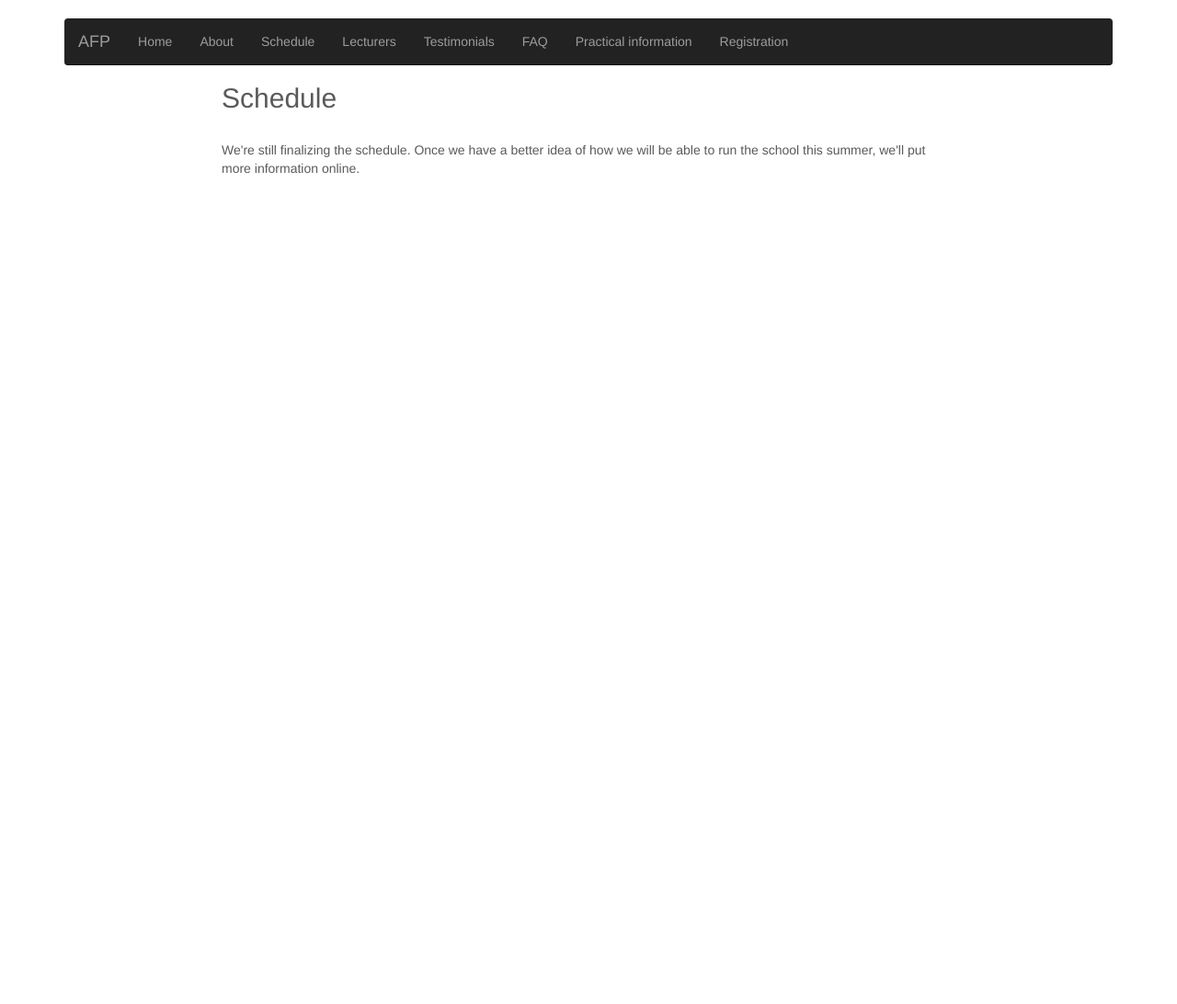
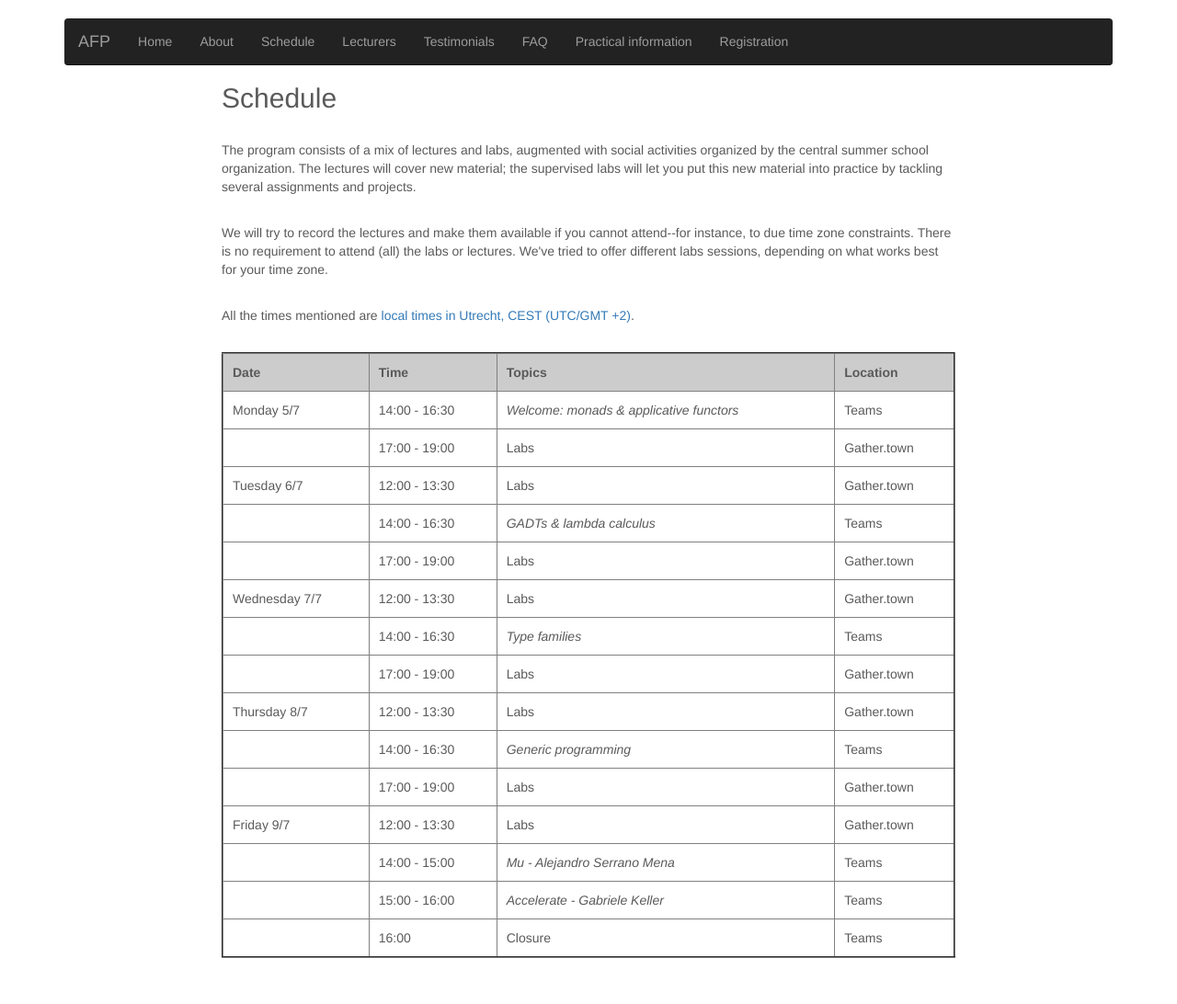
Before and after one commit to uu-afp/uu-afp.github.io, a Jekyll site: the page built from schedule.html, in a window 1280 px wide. Shown: the whole page at 92% size. Built offline with Jekyll 4.4.1, drawn with Linux system fonts in a browser that asks for light colours; nearby versions of some CDN libraries; before the commit the page ends 900 px from its top, so only the background shows below that.

Commit message:
Added schedule.

```diff
--- a/schedule.html
+++ b/schedule.html
@@ -7,243 +7,154 @@ layout: default
 
 <h2>Schedule</h2></br>
 
-<p>We're still finalizing the schedule. Once we have a better idea of
-how we will be able to run the school this summer, we'll put more information online.</p>
+<p>
+The program consists of a mix of lectures and labs, augmented with
+social activities organized by the central summer school
+organization. The lectures will cover new material; the supervised
+labs will let you put this new material into practice by tackling
+several assignments and projects.
+</p></br>
 
-<!-- <p>We're still finalizing the schedule. Based on the courses we've -->
-<!-- taught in the past, we have put together a preliminary program -->
-<!-- illustrative of the different topics that we intend to -->
-<!-- cover.</p> -->
+<p>
+  We will try to record the lectures and make them available if you
+  cannot attend--for instance, to due time zone constraints. There is
+  no requirement to attend (all) the labs or lectures. We've tried to
+  offer different labs sessions, depending on what works best for your
+  time zone.
+</p></br>
 
-<!-- <p> -->
-<!-- The program consists of a mix of lectures, labs and social -->
-<!-- activities. The lectures will cover new material; the supervised labs -->
-<!-- will let you put this new material into practice by tackling several -->
-<!-- assignments and projects. -->
-<!-- </p></br> -->
+<p>
+All the times mentioned
+are <a href="https://www.timeanddate.com/worldclock/netherlands/utrecht">local
+times in Utrecht, CEST (UTC/GMT +2)</a>.
+</p></br>
 
 
-<!--   <table cols="4" width="100%" cellpadding="3" border="2"> -->
-<!--     <tr bgcolor="#CCCCCC"> -->
-
-<!--       <th>Date</th> -->
-
-<!--       <th>Time</th> -->
-
-<!--       <th>Topics</th> -->
-
-<!--       <th>Location</th>       -->
-
-<!--     </tr> -->
-
-<!--     <tr> -->
-<!--       <td>Monday 6/7</td> -->
-<!--       <td>09:00</td> -->
-<!--       <td>Registration</td> -->
-<!--       <td></td> -->
-<!--     </tr> -->
-
-<!--     <tr> -->
-<!--       <td></td> -->
-<!--       <td>09:30</td> -->
-<!--       <td><i>Introduction and welcome</i> </td> -->
-<!--       <td></td> -->
-<!--     </tr> -->
 
 
-<!--     <tr> -->
-<!--       <td></td> -->
-<!--       <td>11:00</td> -->
-<!--       <td><i>Testing and tools</i></td> -->
-<!--       <td> </td> -->
-<!--     </tr> -->
+  <table cols="4" width="100%" cellpadding="3" border="2">
+    <tr bgcolor="#CCCCCC">
 
-<!--     <tr> -->
-<!--       <td></td> -->
-<!--       <td>13:00</td> -->
-<!--       <td>Lunch</td> -->
-<!--       <td></td>       -->
-<!--     </tr> -->
+      <th>Date</th>
 
-<!--     <tr> -->
-<!--       <td></td> -->
-<!--       <td>14:00</td> -->
-<!--       <td><i>Monads and I/O</i></td> -->
-<!--       <td></td>       -->
-<!--     </tr> -->
+      <th>Time</th>
 
-<!--     <tr> -->
-<!--       <td></td> -->
-<!--       <td>18:30</td> -->
-<!--       <td>Dinner</td> -->
-<!--       <td></td> -->
-<!--     </tr> -->
+      <th>Topics</th>
+
+      <th>Location</th>
+
+    </tr>
+
+    <tr>
+      <td>Monday 5/7</td>
+      <td>14:00 - 16:30</td>
+      <td><i>Welcome: monads & applicative functors</i></td>
+      <td>Teams</td>
+    </tr>
+
+    <tr>
+      <td></td>
+      <td>17:00 - 19:00</td>
+      <td>Labs</td>
+      <td>Gather.town</td>
+    </tr>
+
+    <tr>
+      <td>Tuesday 6/7</td>
+      <td>12:00 - 13:30</td>
+      <td>Labs</td>
+      <td>Gather.town </td>
+    </tr>
+
+    <tr>
+      <td></td>
+      <td>14:00 - 16:30</td>
+      <td><i>GADTs & lambda calculus</i></td>
+      <td>Teams </td>
+    </tr>
 
 
-<!--     <tr> -->
-<!--       <td>Tuesday 27/8</td> -->
-<!--       <td>09:00</td> -->
-<!--       <td><i>Applicative functors</i></td> -->
-<!--       <td></td> -->
-<!--     </tr> -->
+    <tr>
+      <td></td>
+      <td>17:00 - 19:00</td>
+      <td>Labs</td>
+      <td>Gather.town</td>
+    </tr>
 
-<!--     <tr> -->
-<!--       <td></td> -->
-<!--       <td>11:00</td> -->
-<!--       <td><a href="labs.html">Labs</a></td> -->
-<!--       <td></td>       -->
-<!--     </tr> -->
+    <tr>
+      <td>Wednesday 7/7</td>
+      <td>12:00 - 13:30</td>
+      <td>Labs</td>
+      <td>Gather.town </td>
+    </tr>
 
-<!--     <tr> -->
-<!--       <td></td> -->
-<!--       <td>13:00</td> -->
-<!--       <td>Lunch</td> -->
-<!--       <td></td>       -->
-<!--     </tr> -->
-
-<!--     <tr> -->
-<!--       <td></td> -->
-<!--       <td>14:00</td> -->
-<!--       <td><i>Lambda calculus</i></td> -->
-<!--       <td></td> -->
-<!--     </tr> -->
-
-<!--     <tr> -->
-<!--       <td></td> -->
-<!--       <td>15:30</td> -->
-<!--       <td><a href="labs.html">Labs</a></td> -->
-<!--       <td></td>       -->
-<!--     </tr> -->
+    <tr>
+      <td></td>
+      <td>14:00 - 16:30</td>
+      <td><i>Type families</i></td>
+      <td>Teams </td>
+    </tr>
 
 
-<!--     <tr> -->
-<!--       <td></td> -->
-<!--       <td>18:30</td> -->
-<!--       <td>Dinner</td> -->
-<!--       <td></td> -->
-<!--     </tr> -->
+    <tr>
+      <td></td>
+      <td>17:00 - 19:00</td>
+      <td>Labs</td>
+      <td>Gather.town</td>
+    </tr>
 
 
-<!--     <tr> -->
-<!--       <td>Wednesday 28/9</td> -->
-<!--       <td>09:00</td> -->
-<!--       <td><i>Generalized algebraic data types</i></td> -->
-<!--       <td></td> -->
-<!--     </tr> -->
+    <tr>
+      <td>Thursday 8/7</td>
+      <td>12:00 - 13:30</td>
+      <td>Labs</td>
+      <td>Gather.town </td>
+    </tr>
 
-<!--     <tr> -->
-<!--       <td></td> -->
-<!--       <td>11:00</td> -->
-<!--       <td><a href="labs.html">Labs</a></td> -->
-<!--       <td></td>       -->
-<!--     </tr> -->
-
-<!--     <tr> -->
-<!--       <td></td> -->
-<!--       <td>13:00</td> -->
-<!--       <td>Lunch</td> -->
-<!--       <td></td>       -->
-<!--     </tr> -->
-
-<!--     <tr> -->
-<!--       <td></td> -->
-<!--       <td>14:00</td> -->
-<!--       <td><i>Accelerate</i></td> -->
-<!--       <td></td> -->
-<!--     </tr> -->
-
-<!--     <tr> -->
-<!--       <td></td> -->
-<!--       <td>15:30</td> -->
-<!--       <td><a href="labs.html">Labs</a></td> -->
-<!--       <td></td> -->
-<!--     </tr> -->
-
-<!--     <tr> -->
-<!--       <td></td> -->
-<!--       <td>18:30</td> -->
-<!--       <td>Dinner</td> -->
-<!--       <td></td> -->
-<!--     </tr> -->
-
-<!--     <tr> -->
-<!--       <td>Thursday 29/9</td> -->
-<!--       <td>09:00</td> -->
-<!--       <td><i>Laziness</i></td> -->
-<!--       <td></td> -->
-<!--     </tr> -->
-
-<!--     <tr> -->
-<!--       <td></td> -->
-<!--       <td>11:00</td> -->
-<!--       <td><a href="labs.html">Labs</a></td> -->
-<!--       <td></td>       -->
-<!--     </tr> -->
-
-<!--     <tr> -->
-<!--       <td></td> -->
-<!--       <td>13:00</td> -->
-<!--       <td>Lunch</td> -->
-<!--       <td></td>       -->
-<!--     </tr> -->
-
-<!--     <tr> -->
-<!--       <td></td> -->
-<!--       <td>14:00</td> -->
-<!--       <td><i>Generic programming</i></td> -->
-<!--       <td></td> -->
-<!--     </tr> -->
-
-<!--     <tr> -->
-<!--       <td></td> -->
-<!--       <td>16:00</td> -->
-<!--       <td><i>Guest lecture</i></td> -->
-<!--       <td></td>  -->
-<!--     </tr> -->
-
-<!--     <tr> -->
-<!--       <td></td> -->
-<!--       <td>18:30</td> -->
-<!--       <td>Industrial reception</td> -->
-<!--       <td></td> -->
-<!--     </tr> -->
+    <tr>
+      <td></td>
+      <td>14:00 - 16:30</td>
+      <td><i>Generic programming</i></td>
+      <td>Teams </td>
+    </tr>
 
 
-<!--     <tr> -->
-<!--       <td>Friday 30/8</td> -->
-<!--       <td>09:00</td> -->
-<!--       <td><i>Type families</i></td> -->
-<!--       <td></td> -->
-<!--     </tr> -->
+    <tr>
+      <td></td>
+      <td>17:00 - 19:00</td>
+      <td>Labs</td>
+      <td>Gather.town</td>
+    </tr>
 
-<!--     <tr> -->
-<!--       <td></td> -->
-<!--       <td>11:00</td> -->
-<!--       <td>Lab session</td> -->
-<!--       <td></td> -->
-<!--     </tr> -->
 
-<!--     <tr> -->
-<!--       <td></td> -->
-<!--       <td>12:00</td> -->
-<!--       <td><i>Guest lecture</i></td> -->
-<!--       <td></td> -->
-<!--     </tr> -->
+    <tr>
+      <td>Friday 9/7</td>
+      <td>12:00 - 13:30</td>
+      <td>Labs</td>
+      <td>Gather.town </td>
+    </tr>
 
-<!--     <tr> -->
-<!--       <td></td> -->
-<!--       <td>13:00</td> -->
-<!--       <td>Lunch</td> -->
-<!--       <td></td> -->
-<!--     </tr> -->
+    <tr>
+      <td></td>
+      <td>14:00 - 15:00</td>
+      <td><i>Mu - Alejandro Serrano Mena</i></td>
+      <td>Teams </td>
+    </tr>
 
-<!--     <tr> -->
-<!--       <td></td> -->
-<!--       <td>14:00</td> -->
-<!--       <td>Awards ceremony and closure</td> -->
-<!--       <td></td>       -->
-<!--     </tr> -->
+    <tr>
+      <td></td>
+      <td>15:00 - 16:00</td>
+      <td><i>Accelerate - Gabriele Keller</i></td>
+      <td>Teams </td>
+    </tr>
 
-<!--   </table> -->
+    <tr>
+      <td></td>
+      <td>16:00</td>
+      <td>Closure</td>
+      <td>Teams</td>
+    </tr>
+
+  </table>
 
 </div>
```
Also changed, not shown: draft-schedule.html (deleted, +0 -149 lines).
